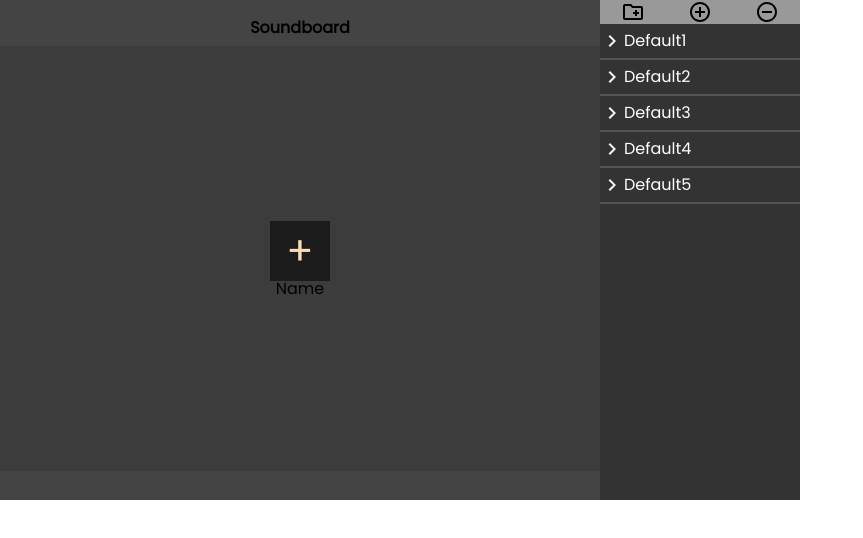
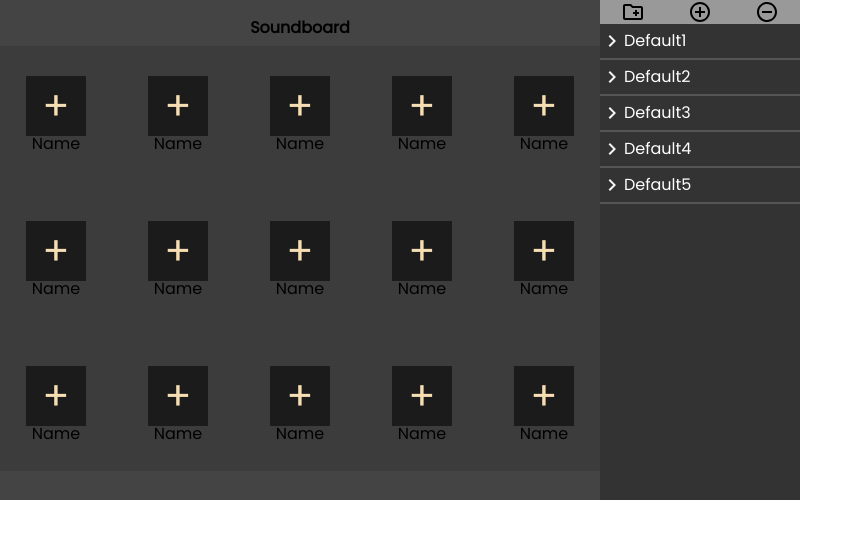
Before and after one commit to Tekdey/soundboard, a React (Create React App) app in the folder client/: page / in a window 1280 px wide. Shown: the top 538 px of the page, without its empty margins (0-863 px from the left). Built offline with nearby package versions, Linux system fonts and the light colour scheme.

Commit message:
add: sound style

```diff
--- a/client/src/components/soundboard/Board/Board.css
+++ b/client/src/components/soundboard/Board/Board.css
@@ -18,8 +18,9 @@
     background: rgba(0, 0, 0, 0.123);
     width: 100%;
     height: 85%;
-    display: flex;
-    justify-content: center;
+    display: grid;
+    grid-template-columns: repeat(5, 1fr);
+    grid-gap: 10px;
+    grid-auto-rows: minmax(100px, auto);
     align-items: center;
-    flex-wrap: wrap;
 }
--- a/client/src/components/soundboard/Board/Board.jsx
+++ b/client/src/components/soundboard/Board/Board.jsx
@@ -13,6 +13,20 @@ const board = () => {
         </div>
         <div className="board__items">
            <Sound />
+           <Sound />
+           <Sound />
+           <Sound />
+           <Sound />
+           <Sound />
+           <Sound />
+           <Sound />
+           <Sound />
+           <Sound />
+           <Sound />
+           <Sound />
+           <Sound />
+           <Sound />
+           <Sound />
         </div>
     </div>
   )
--- a/client/src/components/soundboard/Board/Sound/Sound.css
+++ b/client/src/components/soundboard/Board/Sound/Sound.css
@@ -2,6 +2,7 @@
     display: flex;
     flex-direction: column;
     align-items: center;
+    cursor: pointer;
 }
 .sound{
     background: rgba(0, 0, 0, 0.548);
--- a/client/src/components/soundboard/List/Folder/Folder.jsx
+++ b/client/src/components/soundboard/List/Folder/Folder.jsx
@@ -83,7 +83,7 @@ const Folder = ({ data, id, targetId }) => {
                 }
             }
             if(target.parent && target.child){
-                console.log(folderData[Number(target.parent)].items[Number(target.child)]);
+                // console.log(folderData[Number(target.parent)].items[Number(target.child)]);
                 delete folderData[Number(target.parent)].items[Number(target.child)]
                 folderData[Number(target.parent)].items = folderData[Number(target.parent)].items.filter((item) => item)
                 setFolderData([...folderData])
```
